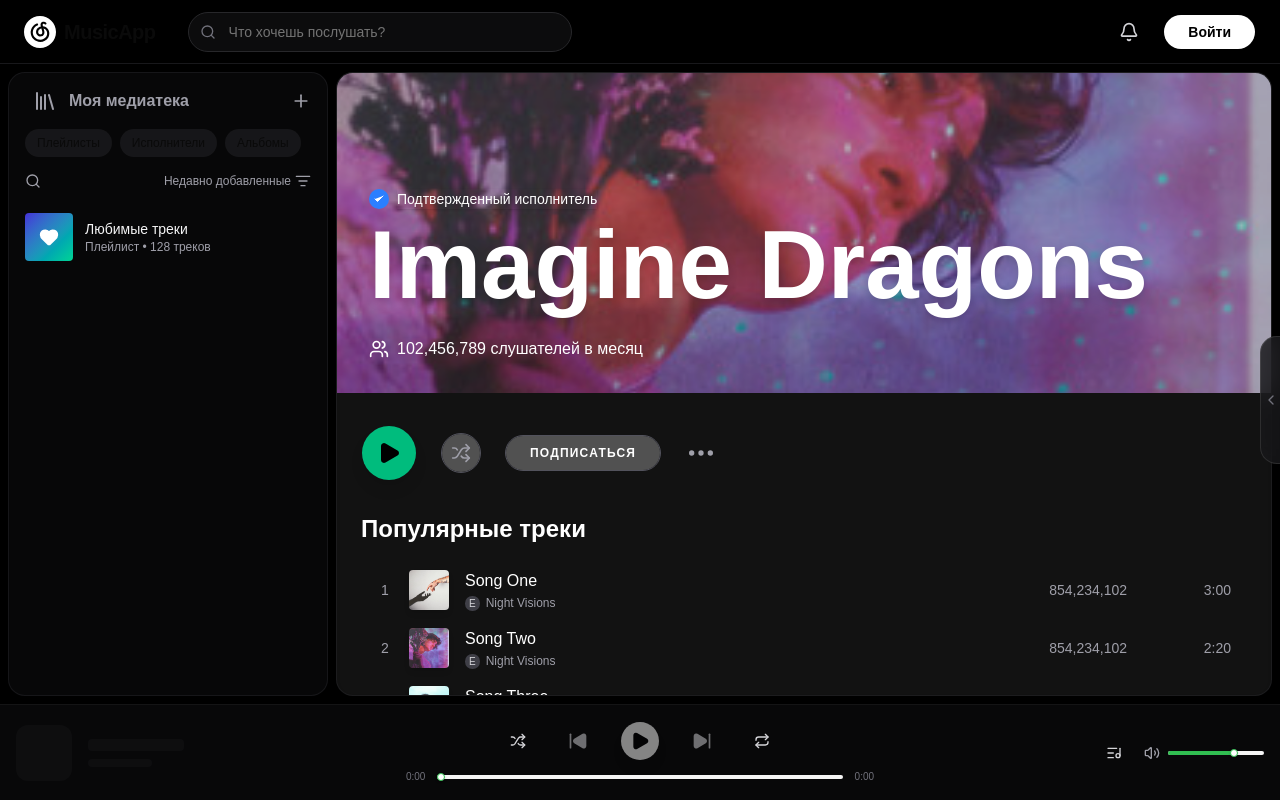
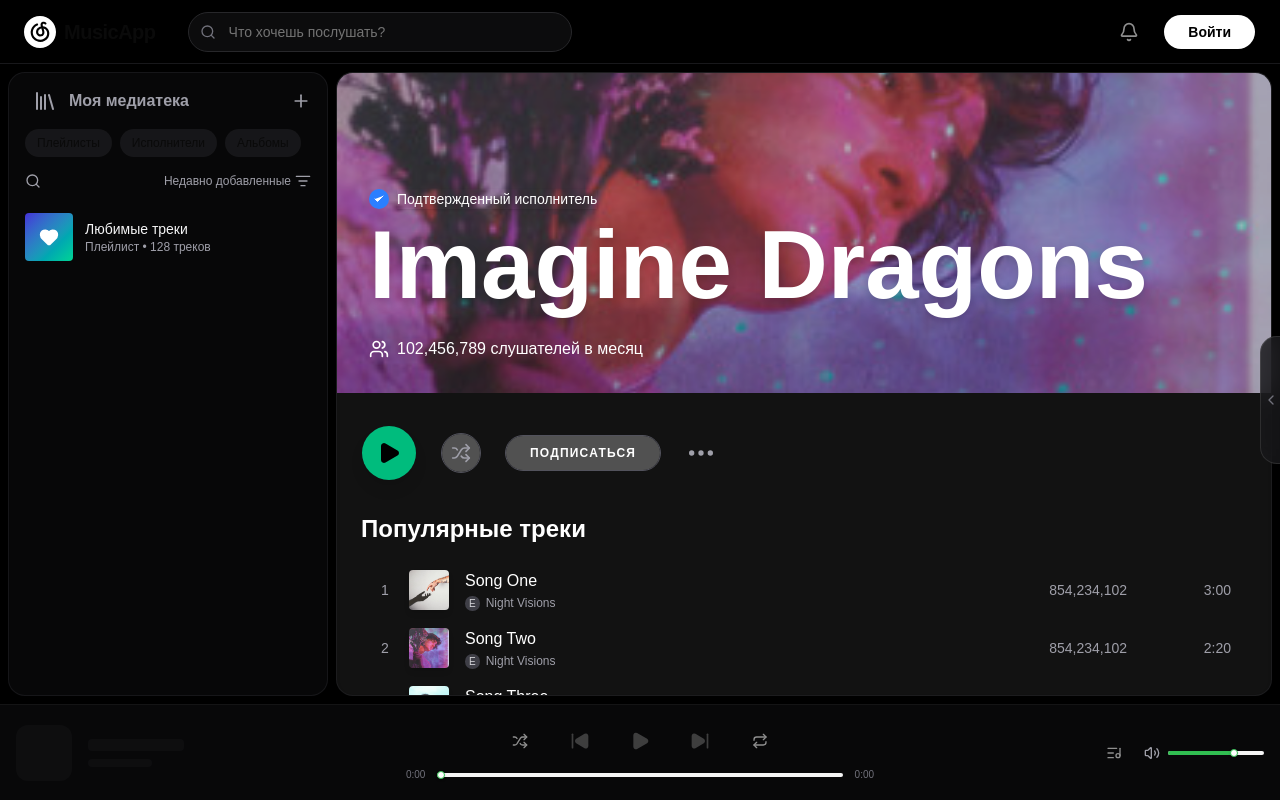
Before and after one commit to forinov22/Soundwave, a React (Vite) app in the folder soundwave.client/: page /artist/1 in a window 1280 px wide. Built offline with nearby package versions, Linux system fonts and the light colour scheme; no server answers.

Commit message:
updated index.css, added action icon

```diff
--- a/soundwave.client/src/features/player/ui/PlaybackControls.tsx
+++ b/soundwave.client/src/features/player/ui/PlaybackControls.tsx
@@ -14,10 +14,11 @@
 import { Button } from "@/components/ui/button";
 import { Slider } from "@/components/ui/slider";
 import type { Track } from "@/features/music/types";
+import { useRightSidebar } from "@/features/sidebar/lib/useRightSidebar";
 import { formatDuration } from "@/shared/lib/formatDuration";
+import { ActionIcon } from "@/shared/ui/ActionIcon";
 
 import { usePlayerPlayback } from "../lib/usePlayerPlayback";
-import { useRightSidebar } from "@/features/sidebar/lib/useRightSidebar";
 
 interface PlaybackControlsProps {
   isPlaying: boolean;
@@ -36,111 +37,91 @@
   volume,
   onVolumeChange,
 }: Readonly<PlaybackControlsProps>) {
-  const {
-    trackList,
-    togglePlay,
-    seek,
-    playNext,
-    playPrevious,
-  } = usePlayerPlayback();
+  const { trackList, togglePlay, seek, playNext, playPrevious } =
+    usePlayerPlayback();
   const { toggle } = useRightSidebar();
 
   return (
-    <footer className="h-24 px-4 bg-zinc-950/90 backdrop-blur-xl border-t border-white/5 sticky bottom-0 z-50">
-      <div className="h-full flex items-center justify-between max-w-450 mx-auto">
+    <footer className="sticky bottom-0 z-50 h-24 border-t border-white/5 bg-zinc-950/90 px-4 backdrop-blur-xl">
+      <div className="mx-auto flex h-full max-w-450 items-center justify-between">
         {/* Информация о треке */}
-        <div className="flex items-center gap-4 min-w-45 w-[30%]">
+        <div className="flex w-[30%] min-w-45 items-center gap-4">
           {track ? (
             <>
-              <div className="relative group">
+              <div className="group relative">
                 <img
                   src={track.imageUrl}
                   alt={track.title}
-                  className="size-14 object-cover rounded-lg shadow-2xl border border-white/10"
+                  className="size-14 rounded-lg border border-white/10 object-cover shadow-2xl"
                 />
               </div>
               <div className="flex flex-col overflow-hidden">
-                <span className="text-sm font-semibold text-white truncate hover:underline cursor-pointer">
+                <span className="cursor-pointer truncate text-sm font-semibold text-white hover:underline">
                   {track.title}
                 </span>
-                <span className="text-xs text-zinc-400 truncate hover:text-zinc-200 cursor-pointer">
+                <span className="cursor-pointer truncate text-xs text-zinc-400 hover:text-zinc-200">
                   {track.artistName}
                 </span>
               </div>
               <Button
                 variant="ghost"
                 size="icon"
-                className="text-zinc-300 hover:text-white hover:bg-white/5 transition-all active:scale-90"
+                className="text-zinc-300 transition-all hover:bg-white/5 hover:text-white active:scale-90"
               >
                 <Heart className="size-4" />
               </Button>
             </>
           ) : (
             <div className="flex items-center gap-4 opacity-20">
-              <div className="size-14 bg-zinc-800 rounded-lg" />
+              <div className="size-14 rounded-lg bg-zinc-800" />
               <div className="space-y-2">
-                <div className="h-3 w-24 bg-zinc-800 rounded" />
-                <div className="h-2 w-16 bg-zinc-800 rounded" />
+                <div className="h-3 w-24 rounded bg-zinc-800" />
+                <div className="h-2 w-16 rounded bg-zinc-800" />
               </div>
             </div>
           )}
         </div>
 
         {/* Управление воспроизведением */}
-        <div className="flex flex-col items-center gap-2 flex-1 max-w-[40%]">
+        <div className="flex max-w-[40%] flex-1 flex-col items-center gap-2">
           <div className="flex items-center gap-4 md:gap-6">
-            <Button
-              size="icon"
-              variant="ghost"
-              className="hidden md:flex text-zinc-300 hover:text-white hover:bg-white/5 transition-all active:scale-90"
-            >
-              <Shuffle className="size-4" />
-            </Button>
-
-            <Button
-              size="icon"
-              variant="ghost"
+            <ActionIcon
+              icon={<Shuffle className="size-4" />}
+              label="Перемешать"
+            />
+            <ActionIcon
+              icon={<SkipBack className="size-5 fill-current" />}
               onClick={playPrevious}
               disabled={trackList.length <= 1}
-              className="text-zinc-300 hover:text-white hover:bg-white/5 transition-all active:scale-90"
-            >
-              <SkipBack className="size-5 fill-current" />
-            </Button>
-
-            <Button
-              onClick={togglePlay}
-              disabled={!track}
-              className="size-10 rounded-full bg-white hover:bg-emerald-400 text-black transition-all hover:scale-105 active:scale-95 shadow-lg"
-            >
-              {isPlaying ? (
-                <Pause className="size-5 fill-current" />
-              ) : (
-                <Play className="size-5 fill-current" />
-              )}
-            </Button>
-
-            <Button
-              size="icon"
-              variant="ghost"
+              label="Предыдущий"
+            />
+            {isPlaying ? (
+              <ActionIcon
+                variant="primary"
+                icon={<Pause className="size-5 fill-current" />}
+                onClick={togglePlay}
+                disabled={!track}
+              />
+            ) : (
+              <ActionIcon
+                variant="primary"
+                icon={<Play className="size-5 fill-current" />}
+                onClick={togglePlay}
+                disabled={!track}
+              />
+            )}
+            <ActionIcon
+              icon={<SkipForward className="size-5 fill-current" />}
               onClick={playNext}
               disabled={trackList.length <= 1}
-              className="text-zinc-300 hover:text-white hover:bg-white/5 transition-all active:scale-90"
-            >
-              <SkipForward className="size-5 fill-current" />
-            </Button>
-
-            <Button
-              size="icon"
-              variant="ghost"
-              className="hidden md:flex text-zinc-300 hover:text-white hover:bg-white/5 transition-all active:scale-90"
-            >
-              <Repeat className="size-4" />
-            </Button>
+              label="Следующий"
+            />
+            <ActionIcon icon={<Repeat className="size-4" />} label="Повтор" />
           </div>
 
           {/* Слайдер прогресса */}
-          <div className="w-full flex items-center gap-3">
-            <span className="text-[10px] font-medium text-zinc-500 min-w-8.75 text-right">
+          <div className="flex w-full items-center gap-3">
+            <span className="min-w-8.75 text-right text-[10px] font-medium text-zinc-500">
               {formatDuration(currentTime)}
             </span>
             <Slider
@@ -150,23 +131,28 @@
               onValueChange={(val) => seek(val[0])} // Теперь это реально передвинет ползунок в audio
               className="w-full"
             />
-            <span className="text-[10px] font-medium text-zinc-500 min-w-8.75">
+            <span className="min-w-8.75 text-[10px] font-medium text-zinc-500">
               {formatDuration(duration)}
             </span>
           </div>
         </div>
 
         {/* Доп. контролы (громкость и очередь) */}
-        <div className="hidden md:flex items-center justify-end gap-3 w-[30%]">
-          <Button
+        <div className="hidden w-[30%] items-center justify-end gap-3 md:flex">
+          {/* <Button
             size="icon"
             variant="ghost"
             onClick={() => toggle("queue")} // Теперь открывает очередь
-            className="text-zinc-300 hover:text-white hover:bg-white/5 transition-all active:scale-90"
+            className="text-zinc-300 transition-all hover:bg-white/5 hover:text-white active:scale-90"
           >
             <ListMusic className="size-4" />
-          </Button>
-          <div className="flex items-center gap-2 group">
+          </Button> */}
+          <ActionIcon
+            icon={<ListMusic className="size-4" />}
+            onClick={() => toggle("queue")}
+            label="Очередь"
+          />
+          <div className="group flex items-center gap-2">
             <Volume2 className="size-4 text-zinc-400 group-hover:text-emerald-500" />
             <Slider
               defaultValue={[volume]}
--- a/soundwave.client/src/pages/Home/components/Navbar.tsx
+++ b/soundwave.client/src/pages/Home/components/Navbar.tsx
@@ -3,43 +3,40 @@
 
 import logo from "@/assets/logo.svg";
 import { Input } from "@/components/ui/input";
-import { Button } from "@/components/ui/button";
 import UserInfo from "@/features/auth/ui/UserInfo";
+import { ActionIcon } from "@/shared/ui/ActionIcon";
 
 const Navbar = () => {
   const navigate = useNavigate();
 
   return (
-    <nav className="h-16 flex items-center justify-between px-6 bg-black border-b border-zinc-900 sticky top-0 z-50">
+    <nav className="sticky top-0 z-50 flex h-16 items-center justify-between border-b border-zinc-900 bg-black px-6">
       <div className="flex items-center gap-8">
         <Link
           to="/"
-          className="flex items-center gap-2 hover:opacity-80 transition-opacity"
+          className="flex items-center gap-2 transition-opacity hover:opacity-80"
         >
           <img src={logo} alt="logo" className="size-8" />
-          <span className="font-bold text-xl tracking-tight hidden md:block">
+          <span className="hidden text-xl font-bold tracking-tight md:block">
             MusicApp
           </span>
         </Link>
 
-        <div className="relative w-96 hidden md:block">
-          <Search className="absolute left-3 top-1/2 -translate-y-1/2 size-4 text-zinc-500" />
+        <div className="relative hidden w-96 md:block">
+          <Search className="absolute top-1/2 left-3 size-4 -translate-y-1/2 text-zinc-500" />
           <Input
             placeholder="Что хочешь послушать?"
-            className="pl-10 bg-zinc-900/50 border-zinc-800 focus-visible:ring-emerald-500 transition-all rounded-full h-10 w-full"
+            className="h-10 w-full rounded-full border-zinc-800 bg-zinc-900/50 pl-10 transition-all focus-visible:ring-emerald-500"
           />
         </div>
       </div>
 
       <div className="flex items-center gap-4">
-        <Button
-          variant="ghost"
-          size="icon"
+        <ActionIcon
+          icon={<Bell className="size-5" />}
           onClick={() => navigate("/notifications")}
-          className="text-zinc-300 hover:text-white hover:bg-white/5 transition-all active:scale-90"
-        >
-          <Bell className="size-5" />
-        </Button>
+          label="Уведомления"
+        />
 
         <UserInfo />
       </div>
--- /dev/null
+++ b/soundwave.client/src/shared/ui/ActionIcon.tsx
@@ -0,0 +1,80 @@
+import { cn } from "@/lib/utils";
+
+type ActionIconVariant = "default" | "primary" | "danger";
+type ActionIconSize = "sm" | "md" | "lg";
+
+interface ActionIconProps {
+  icon: React.ReactNode;
+  onClick?: () => void;
+  variant?: ActionIconVariant;
+  size?: ActionIconSize;
+  // Показывать постоянный фоновый круг (не только при ховере)
+  withBackground?: boolean;
+  disabled?: boolean;
+  label?: string; // aria-label
+  className?: string;
+}
+
+const sizeStyles: Record<ActionIconSize, string> = {
+  sm: "size-7",
+  md: "size-9",
+  lg: "size-11",
+};
+
+// Цвета берём из токенов index.css через Tailwind
+// default:  text-icon → hover:text-icon-hover,         hover bg: icon-hover-bg
+// primary:  text-icon → hover:text-icon-primary-hover, hover bg: icon-primary-hover-bg
+// danger:   text-icon → hover:text-destructive,        hover bg: destructive/10
+const variantStyles: Record<ActionIconVariant, string> = {
+  default: [
+    "text-icon",
+    "hover:text-icon-hover",
+    "hover:bg-icon-hover-bg",
+  ].join(" "),
+  primary: [
+    "text-icon",
+    "hover:text-icon-primary-hover",
+    "hover:bg-icon-primary-hover-bg",
+  ].join(" "),
+  danger: [
+    "text-icon",
+    "hover:text-destructive",
+    "hover:bg-destructive/10",
+  ].join(" "),
+};
+
+export function ActionIcon({
+  icon,
+  onClick,
+  variant = "default",
+  size = "md",
+  withBackground = false,
+  disabled = false,
+  label,
+  className,
+}: Readonly<ActionIconProps>) {
+  return (
+    <button
+      onClick={onClick}
+      disabled={disabled}
+      aria-label={label}
+      className={cn(
+        // Layout
+        "flex items-center justify-center rounded-full",
+        // Переходы
+        "transition-all duration-150 active:scale-90",
+        // Размер
+        sizeStyles[size],
+        // Цвета по варианту
+        variantStyles[variant],
+        // Постоянный фон (например, для кнопки с рамкой или выделенной)
+        withBackground && "bg-icon-hover-bg",
+        // Disabled
+        disabled && "pointer-events-none cursor-not-allowed opacity-40",
+        className,
+      )}
+    >
+      {icon}
+    </button>
+  );
+}
--- /dev/null
+++ b/soundwave.client/src/shared/ui/Typography.tsx
@@ -0,0 +1,79 @@
+import { cn } from "@/lib/utils";
+
+type TypographyVariant = "title" | "subtitle" | "caption" | "label";
+type TypographySize = "xs" | "sm" | "md" | "lg";
+
+interface TypographyProps {
+  variant?: TypographyVariant;
+  size?: TypographySize;
+  truncate?: boolean;
+  clamp?: number;
+  underlineOnHover?: boolean;
+  onClick?: () => void;
+  className?: string;
+  children: React.ReactNode;
+  as?: React.ElementType;
+}
+
+// Варианты — цвета через токены из index.css
+const variantStyles: Record<TypographyVariant, string> = {
+  // Основной текст — почти белый
+  title: "font-semibold text-foreground",
+  // Вторичный текст — приглушённый
+  subtitle: "font-normal text-icon",
+  // Совсем приглушённый — для мета-информации
+  caption: "font-normal text-icon",
+  // Лейбл — uppercase, широкий трекинг, для типов сущностей
+  label: "font-bold uppercase tracking-widest text-icon",
+};
+
+const sizeStyles: Record<TypographySize, string> = {
+  xs: "text-xs",
+  sm: "text-sm",
+  md: "text-base",
+  lg: "text-lg",
+};
+
+// Дефолтные размеры для каждого варианта
+const variantDefaultSize: Record<TypographyVariant, TypographySize> = {
+  title: "sm",
+  subtitle: "sm",
+  caption: "xs",
+  label: "xs",
+};
+
+export function Typography({
+  variant = "title",
+  size,
+  truncate = false,
+  clamp,
+  underlineOnHover = false,
+  onClick,
+  className,
+  children,
+  as: Tag = "span",
+}: Readonly<TypographyProps>) {
+  const resolvedSize = size ?? variantDefaultSize[variant];
+  const isInteractive = !!onClick || underlineOnHover;
+
+  return (
+    <Tag
+      onClick={onClick}
+      className={cn(
+        variantStyles[variant],
+        sizeStyles[resolvedSize],
+        truncate && "truncate",
+        clamp && `line-clamp-${clamp}`,
+        underlineOnHover && "underline-offset-2 hover:underline",
+        // subtitle/caption при hover чуть светлее
+        isInteractive &&
+          (variant === "subtitle" || variant === "caption") &&
+          "transition-colors hover:text-icon-hover",
+        isInteractive && "cursor-pointer",
+        className,
+      )}
+    >
+      {children}
+    </Tag>
+  );
+}
```
Also changed, not shown: soundwave.client/src/features/sidebar/ui/RightSidebar.tsx (+26 -28 lines), soundwave.client/src/index.css (+81 -51 lines), soundwave.client/src/pages/Home/components/PageLayout/AlbumDetailsPage.tsx (+32 -21 lines).
